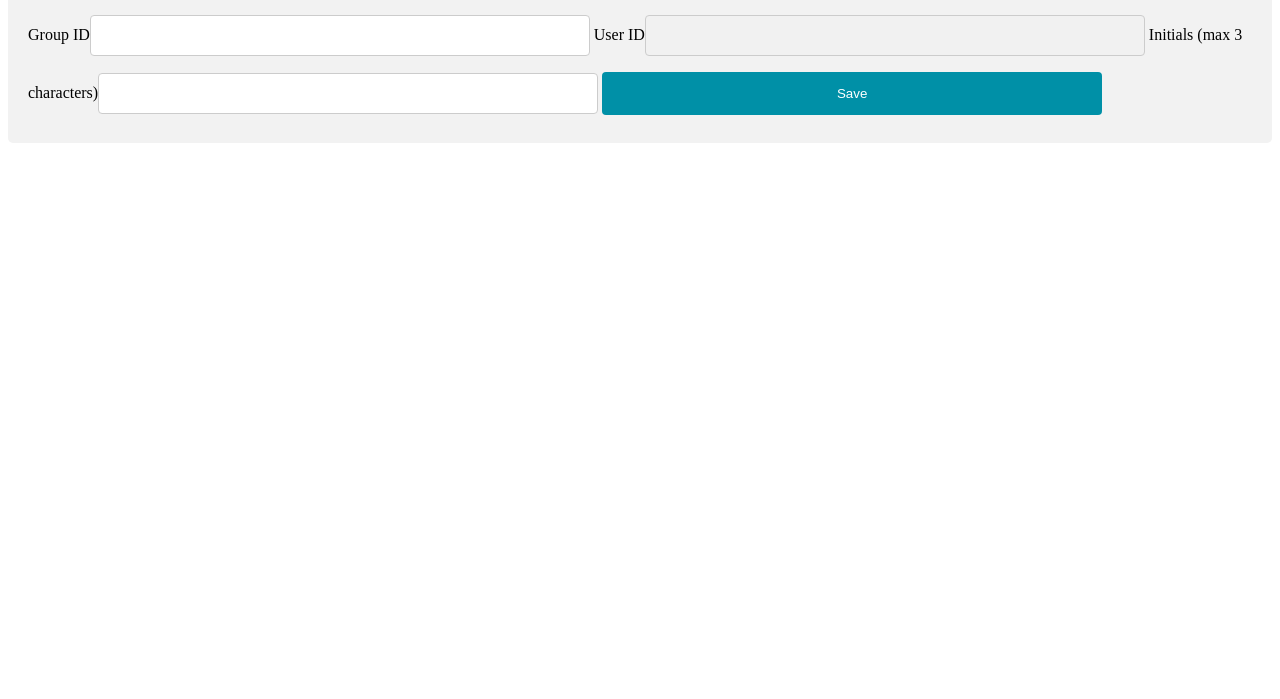
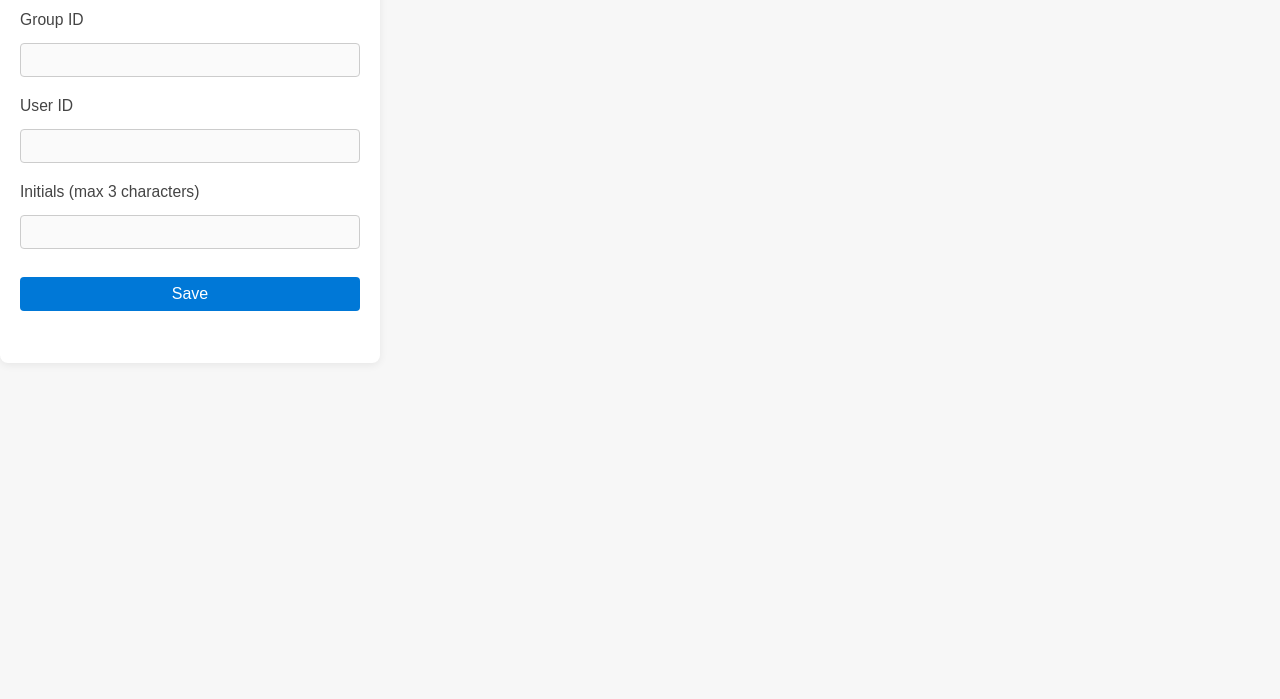
Before and after one commit to lukas-schneider/timeguessr-social-extension, a website built with Vite: page src/popup.html in a window 1280 px wide. Shown: the part 101-800 px from the top of the page. Built offline with nearby package versions, Linux system fonts and the light colour scheme; some packages are replaced by stand-ins of ours.

Commit message:
fix: popup layout

```diff
--- a/src/popup.css
+++ b/src/popup.css
@@ -1,35 +1,75 @@
-input {
-  width: 500px;
-  padding: 12px 20px;
-  margin: 8px 0;
-  display: inline-block;
+body {
+  font-family: Arial, sans-serif;
+  background: #f7f7f7;
+  margin: 0;
+  padding: 0;
+}
+
+.container {
+  background: #fff;
+  width: 340px;
+  height: 420px;
+  max-width: 340px;
+  max-height: 420px;
+  padding: 24px 20px 20px 20px;
+  border-radius: 8px;
+  box-shadow: 0 2px 8px rgba(0,0,0,0.07);
+  display: flex;
+  flex-direction: column;
+  justify-content: center;
+}
+
+h1 {
+  font-size: 1.3rem;
+  margin-bottom: 18px;
+  color: #222;
+  text-align: center;
+}
+
+.settings {
+  display: flex;
+  flex-direction: column;
+  gap: 12px;
+}
+
+label {
+  font-size: 0.98rem;
+  color: #444;
+  margin-bottom: 2px;
+}
+
+input[type="text"] {
+  padding: 7px 10px;
   border: 1px solid #ccc;
   border-radius: 4px;
-  box-sizing: border-box;
+  font-size: 1rem;
+  margin-bottom: 8px;
+  background: #fafafa;
+  transition: border 0.2s;
+}
+input[type="text"]:focus {
+  border: 1.5px solid #0078d7;
+  outline: none;
 }
 
 button {
-  width: 500px;
-  background-color: #0090a7;
-  color: white;
-  padding: 14px 20px;
-  margin: 8px 0;
+  padding: 8px 0;
+  background: #0078d7;
+  color: #fff;
   border: none;
   border-radius: 4px;
+  font-size: 1rem;
   cursor: pointer;
+  margin-top: 8px;
+  transition: background 0.2s;
+}
+button:hover {
+  background: #005fa3;
 }
 
-button:hover {
-  background-color: #0090a7;
+#feedback {
+  font-size: 0.97rem;
+  margin-top: 8px;
+  text-align: center;
+  color: #0078d7;
 }
-
-button:disabled {
-  background-color: lightgray;
-  color: darkgray;
-}
-
-div.container {
-  border-radius: 5px;
-  background-color: #f2f2f2;
-  padding: 20px;
-}
--- a/src/popup.html
+++ b/src/popup.html
@@ -1,3 +1,4 @@
+<!DOCTYPE html>
 <html lang="en">
   <head>
     <title>Timeguessr Social Extension</title>
```
